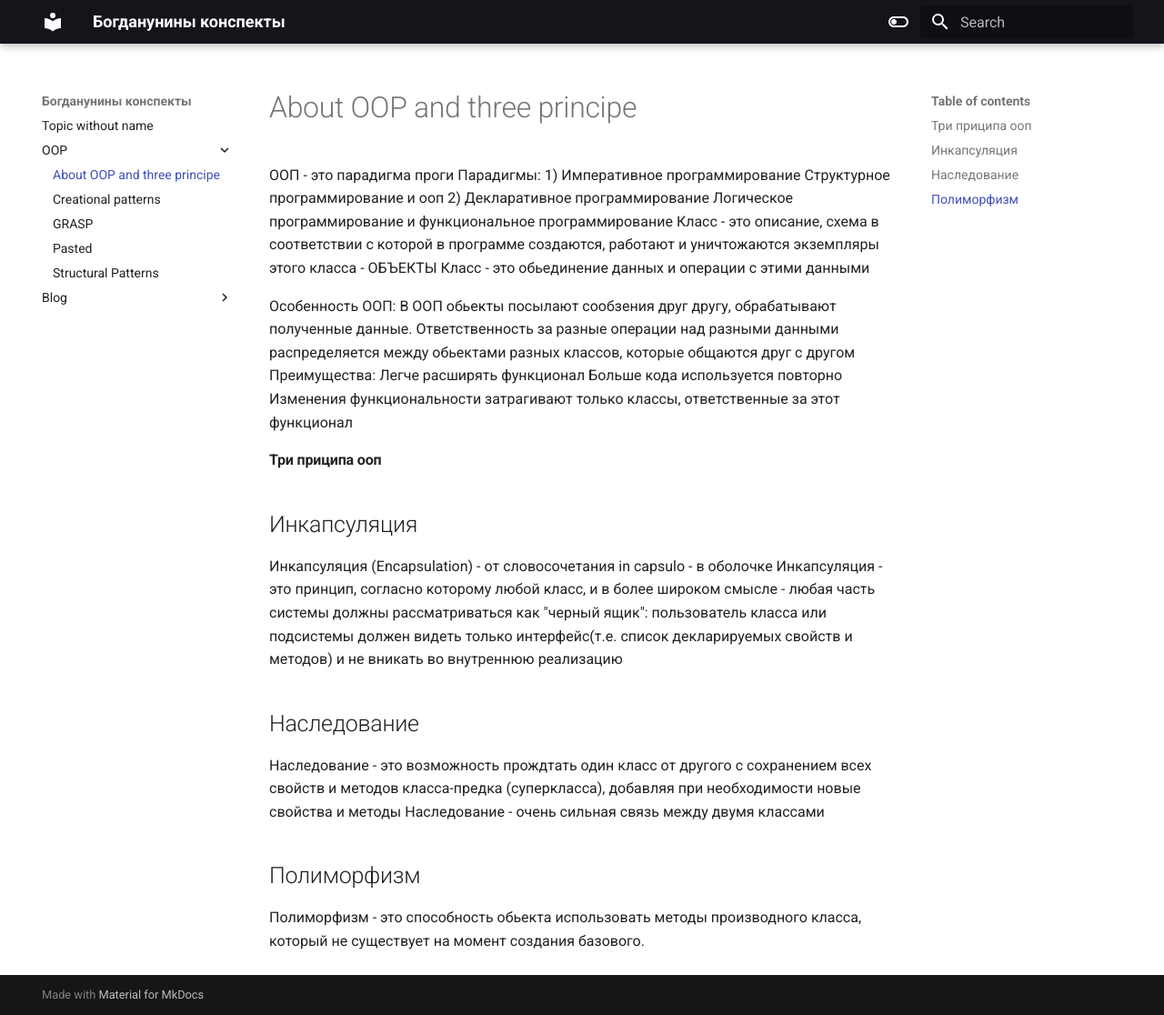
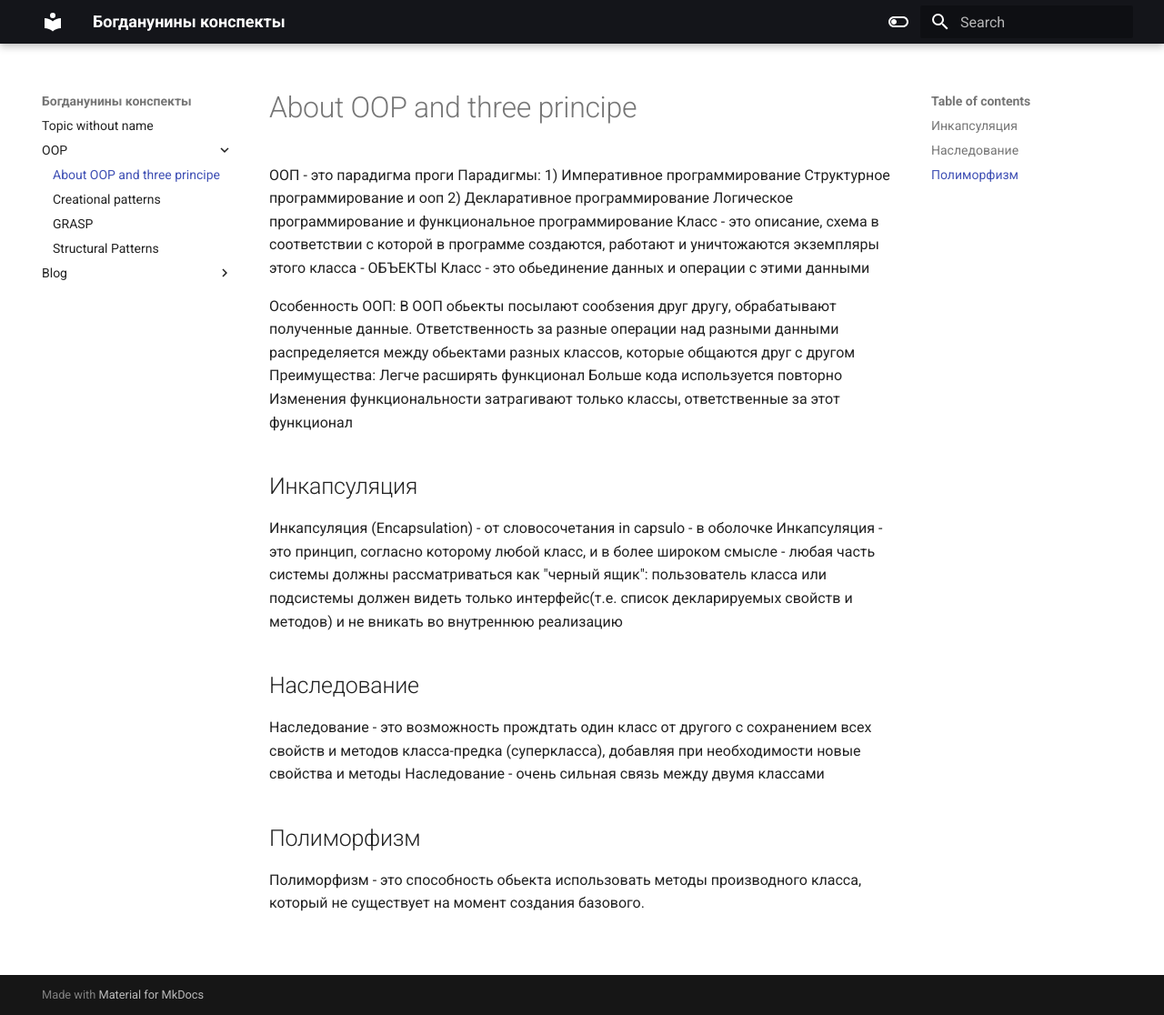
Before and after one commit to TheDenFire/conspect, an MkDocs documentation site: the page built from docs/OOP/About OOP and three principe.md, in a window 1280 px wide and 1116 px high. Shown: the whole window at 91% size. Built offline with MkDocs 1.6.1 and Material for MkDocs 9.7.7, drawn with Linux system fonts in a browser that asks for light colours.

Commit message:
vault backup: 2024-11-25 22:11:35

```diff
--- a/docs/OOP/About OOP and three principe.md
+++ b/docs/OOP/About OOP and three principe.md
@@ -12,12 +12,10 @@
 	Легче расширять функционал
 	Больше кода используется повторно
 	Изменения функциональности затрагивают только классы, ответственные за этот функционал
-#### Три приципа ооп
 ## Инкапсуляция
 Инкапсуляция (Encapsulation) - от словосочетания in capsulo - в оболочке
 Инкапсуляция - это принцип, согласно которому любой класс, и в более широком смысле - любая часть системы должны рассматриваться как "черный ящик":
 пользователь класса или подсистемы должен видеть только интерфейс(т.е. список декларируемых свойств и методов) и не вникать во внутреннюю реализацию
-
 ## Наследование
 Наследование - это возможность прождтать один класс от другого с сохранением всех свойств и методов класса-предка (суперкласса), добавляя при необходимости новые свойства и методы
 Наследование - очень сильная связь между двумя классами
```
Also changed, not shown: docs/OOP/Pasted.md (deleted), 1 other file.
